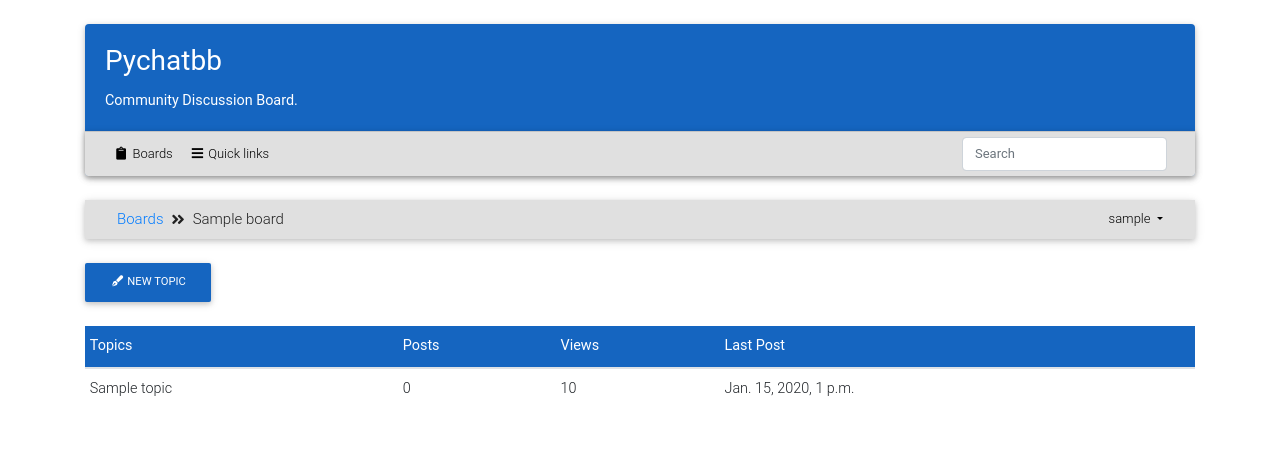
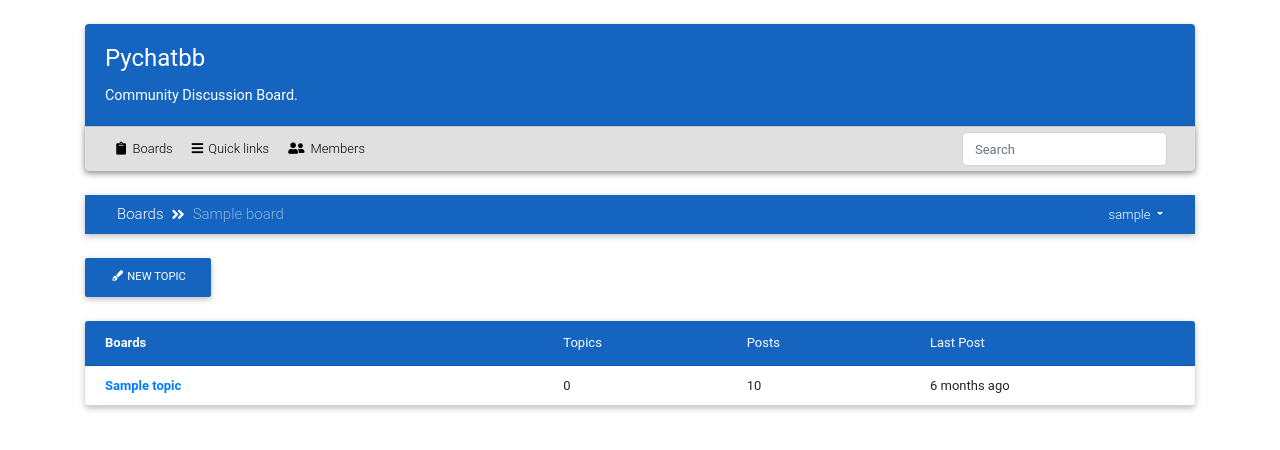
Before and after one commit to patrickcharlson/frilium, a Django app: a page that uses templates/_base.html in a window 1280 px wide. Shown: the top 450 px of the page. Run offline with Django 3.2, Linux system fonts and the light colour scheme; a user stored in the database is signed in; tables that the repository leaves empty hold one stand-in row (values such as "Sample post"); some libraries are stand-ins or nearby versions.

Commit message:
Minor adjustments to the UI

```diff
--- a/boards/forms.py
+++ b/boards/forms.py
@@ -4,7 +4,7 @@ from .models import Topic, Post
 
 
 class NewTopicForm(forms.ModelForm):
-    message = forms.CharField(widget=forms.Textarea())
+    message = forms.CharField(label='', widget=forms.Textarea())
 
     class Meta:
         model = Topic
@@ -12,6 +12,8 @@ class NewTopicForm(forms.ModelForm):
 
 
 class PostForm(forms.ModelForm):
+    message = forms.CharField(label='', widget=forms.Textarea())
+
     class Meta:
         model = Post
         fields = ['message', ]
--- a/boards/models.py
+++ b/boards/models.py
@@ -22,7 +22,7 @@ class Board(models.Model):
         return Post.objects.filter(topic__board=self).order_by('-created_at').first()
 
     def get_absolute_url(self):
-        return reverse('board_topics', kwargs={'slug': self.slug})
+        return reverse('board:board_topics', kwargs={'slug': self.slug})
 
 
 class Topic(models.Model):
--- a/boards/views.py
+++ b/boards/views.py
@@ -3,8 +3,9 @@ from django.contrib.auth.mixins import LoginRequiredMixin
 from django.db.models import Count
 from django.shortcuts import render, get_object_or_404, redirect
 from django.utils import timezone
-from django.views.generic import ListView, UpdateView
+from django.views.generic import ListView, UpdateView, TemplateView
 
+from users.models import User
 from .forms import NewTopicForm, PostForm
 from .models import Board, Post, Topic
 
@@ -58,8 +59,11 @@ class PostListView(ListView):
     paginate_by = 2
 
     def get_context_data(self, *, object_list=None, **kwargs):
-        self.topic.views += 1
-        self.topic.save()
+        session_key = f'viewed_topic_{self.topic.slug}'
+        if not self.request.session.get(session_key, False):
+            self.topic.views += 1
+            self.topic.save()
+            self.request.session[session_key] = True
         kwargs['topic'] = self.topic
         return super().get_context_data(**kwargs)
 
@@ -79,6 +83,9 @@ def reply_topic(request, slug):
             post.topic = topic
             post.created_by = request.user
             post.save()
+
+            topic.last_updated = timezone.now()
+            topic.save()
             return redirect('boards:topic_post', slug=slug)
     else:
         form = PostForm()
@@ -87,10 +94,10 @@ def reply_topic(request, slug):
 
 class PostUpdateView(LoginRequiredMixin, UpdateView):
     model = Post
-    fields = ('message',)
     template_name = 'boards/edit_post.html'
     slug_url_kwarg = 'slug'
     context_object_name = 'post'
+    form_class = PostForm
 
     def form_valid(self, form):
         post = form.save(commit=False)
--- a/pychatbb/settings.py
+++ b/pychatbb/settings.py
@@ -37,6 +37,7 @@ INSTALLED_APPS = [
     'django.contrib.messages',
     'django.contrib.staticfiles',
     'django.contrib.sites',
+    'django.contrib.humanize',
 
     # third-party apps
     'allauth',
@@ -92,11 +93,12 @@ WSGI_APPLICATION = 'pychatbb.wsgi.application'
 # Authentication
 # ------------------------------------------------------------------------------
 AUTH_USER_MODEL = 'users.User'
+LOGIN_REDIRECT_URL = 'boards:home'
+ACCOUNT_LOGOUT_REDIRECT = 'home'
+LOGIN_URL = 'account_login'
 
 # django-allauth config
 # ------------------------------------------------------------------------------
-LOGIN_REDIRECT_URL = 'boards:home'
-ACCOUNT_LOGOUT_REDIRECT = 'home'
 ACCOUNT_USERNAME_REQUIRED = False
 SITE_ID = 1
 
--- a/static/css/styles.css
+++ b/static/css/styles.css
@@ -86,3 +86,30 @@ select:-webkit-autofill:focus {
 .btn {
     margin: 0;
 }
+
+.asteriskField {
+    display: none;
+}
+
+.CodeMirror, .CodeMirror-scroll {
+    min-height: 150px;
+}
+
+
+.board-body > .row, .topic-body > .row {
+    margin-left: 0;
+    margin-right: 0;
+}
+
+.board-body, .topic-body {
+    padding: 0;
+}
+
+.board-name, .topic-title {
+    font-weight: bold;
+}
+
+.board-row, .topic-row {
+    padding: 10px 5px;
+    border-bottom: 1px solid #cad7e1;
+}
--- a/templates/_base.html
+++ b/templates/_base.html
@@ -17,7 +17,7 @@
 <div class="container my-4">
     <div class="card justify-content-start blue darken-3 text-white">
         <div class="card-body">
-            <h3 class="card-title">Pychatbb</h3>
+            <h4 class="card-title">Pychatbb</h4>
             <p class="card-text text-white">Community Discussion Board.</p>
 
         </div>
@@ -29,6 +29,9 @@
                 <li class="nav-item">
                     <a class="nav-link" href="#"><i class="fas fa-bars fa-fw"></i> Quick links</a>
                 </li>
+                <li class="nav-item">
+                    <a class="nav-link" href=""><i class="fas fa-user-friends"></i> Members</a>
+                </li>
             </ul>
             <form class="form-inline my-2 my-lg-0">
                 <input class="form-control mr-sm-2" type="search" placeholder="Search" aria-label="Search">
@@ -39,7 +42,7 @@
 
 
 <div class="container">
-    <nav class="navbar navbar-expand-lg navbar-light bg-light my-4 py-0">
+    <nav class="navbar navbar-expand-lg blue darken-3 text-white my-4 py-0">
         <div class="mr-auto">
             <nav aria-label="breadcrumb">
                 <ol class="breadcrumb clearfix d-none d-md-inline-flex py-2">
@@ -64,11 +67,13 @@
                 </li>
             {% else %}
                 <li class="nav-item">
-                    <a class="nav-link" href="{% url 'account_signup' %}"><i class="fas fa-pen-square fa-fw"></i>
+                    <a class="nav-link text-white" href="{% url 'account_signup' %}"><i
+                            class="fas fa-pen-square fa-fw"></i>
                         Signup</a>
                 </li>
                 <li class="nav-item">
-                    <a class="nav-link" href="{% url 'account_login' %}"><i class="fas fa-power-off fa-fw"></i>
+                    <a class="nav-link text-white" href="{% url 'account_login' %}"><i
+                            class="fas fa-power-off fa-fw"></i>
                         Login</a>
                 </li>
             {% endif %}
--- a/templates/account/login.html
+++ b/templates/account/login.html
@@ -6,9 +6,7 @@
 
 {% block content %}
     <div class="card">
-        <h4 class="card-header blue darken-3 text-white py-1">
-            Login
-        </h4>
+        <h6 class="card-header blue darken-3 text-white"> Login </h6>
         <div class="card-body">
             <form method="post">
                 {% csrf_token %}
--- a/templates/account/signup.html
+++ b/templates/account/signup.html
@@ -6,9 +6,7 @@
 
 {% block content %}
     <div class="card">
-        <h4 class="card-header blue darken-3 text-white py-1">
-            Signup
-        </h4>
+        <h6 class="card-header blue darken-3 text-white"> Signup </h6>
         <div class="card-body">
             <form method="post">
                 {% csrf_token %}
--- a/templates/boards/topics.html
+++ b/templates/boards/topics.html
@@ -1,14 +1,16 @@
 {% extends '_base.html' %}
+
+{% load humanize %}
 
 {% block title %}
     {{ board.name }} - {{ block.super }}
 {% endblock %}
 
 {% block breadcrumb %}
-    <li class="breadcrumb-item"><a href="{% url 'boards:home' %}">Boards</a><i
-            class="fas fa-angle-double-right mx-2 my-1 text-dark" aria-hidden="true"></i>
+    <li class="breadcrumb-item"><a class="white-text" href="{% url 'boards:home' %}">Boards</a><i
+            class="fas fa-angle-double-right mx-2 my-1 text-white" aria-hidden="true"></i>
     </li>
-    <li class="breadcrumb-item active text-dark">{{ board.name }}</li>
+    <li class="breadcrumb-item active text-white-50">{{ board.name }}</li>
 {% endblock %}
 
 {% block content %}
@@ -27,28 +29,36 @@
         </div>
     </div>
 
-    <table class="table table-sm">
-        <thead class="blue darken-3 text-white">
-        <tr>
-            <th>Topics</th>
-            <th>Posts</th>
-            <th>Views</th>
-            <th>Last Post</th>
-        </tr>
-        </thead>
-        <tbody>
-        {% for topic in topics %}
-            <tr>
-                <td>
-                    <a href="{% url 'boards:topic_post' topic.slug %}">{{ topic.title }}</a>
-                </td>
-                <td>{{ topic.replies }}</td>
-                <td>{{ topic.views }}</td>
-                <td>{{ topic.last_updated }}</td>
-            </tr>
-        {% endfor %}
-        </tbody>
-    </table>
 
+    <div class="card topic-card">
+        <div class="card-header board-header blue darken-3 text-white">
+            <div class=" row board-meta text-white">
+                <div class="col-md-5 board-name">Boards</div>
+                <div class="col-md-2 board-stats">Topics</div>
+                <div class="col-md-2 board-stats">Posts</div>
+                <div class="col-md-3 board-last-post">Last Post</div>
+            </div>
+        </div>
+        <div class="card-body topic-body">
+            {% for topic in topics %}
+                <div class="row topic-row">
+                    <div class="col-md-5">
+                        <div class="topic-title">
+                            <a href="{% url 'boards:topic_post' topic.slug %}">{{ topic.title }}</a>
+                        </div>
+                    </div>
+                    <div class="col-md-2 topic-posts">
+                        {{ topic.replies }}
+                    </div>
+                    <div class="col-md-2 topic-views">
+                        {{ topic.views }}
+                    </div>
+                    <div class="col-md-3">
+                        {{ topic.last_updated|naturaltime }}
+                    </div>
+                </div>
+            {% endfor %}
+        </div>
+    </div>
 
 {% endblock %}
```
Also changed, not shown: templates/boards/edit_post.html (+26 -13 lines), templates/boards/new_topic.html (+24 -14 lines), templates/boards/reply_topic.html (+19 -8 lines), templates/boards/topic_posts.html (+6 -6 lines), templates/home.html (+29 -25 lines), users/urls.py (added), 2 other files.
